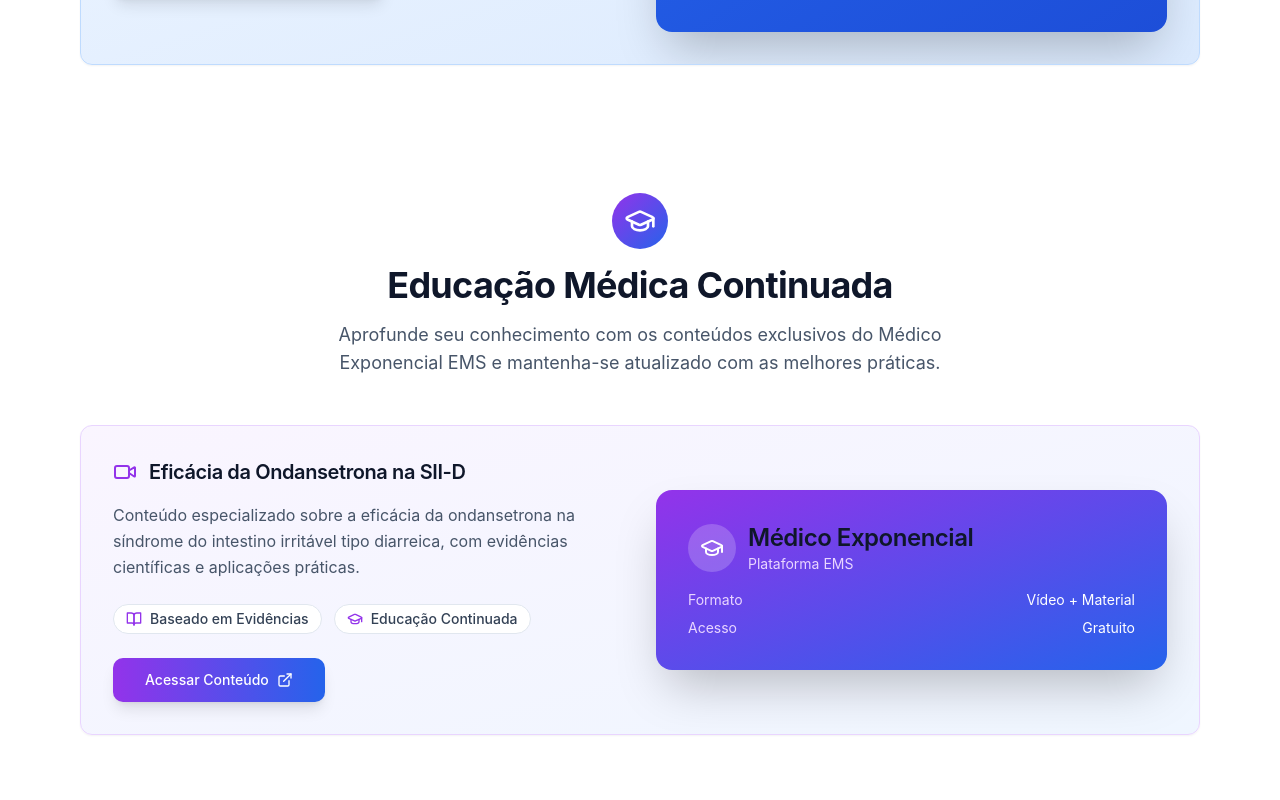
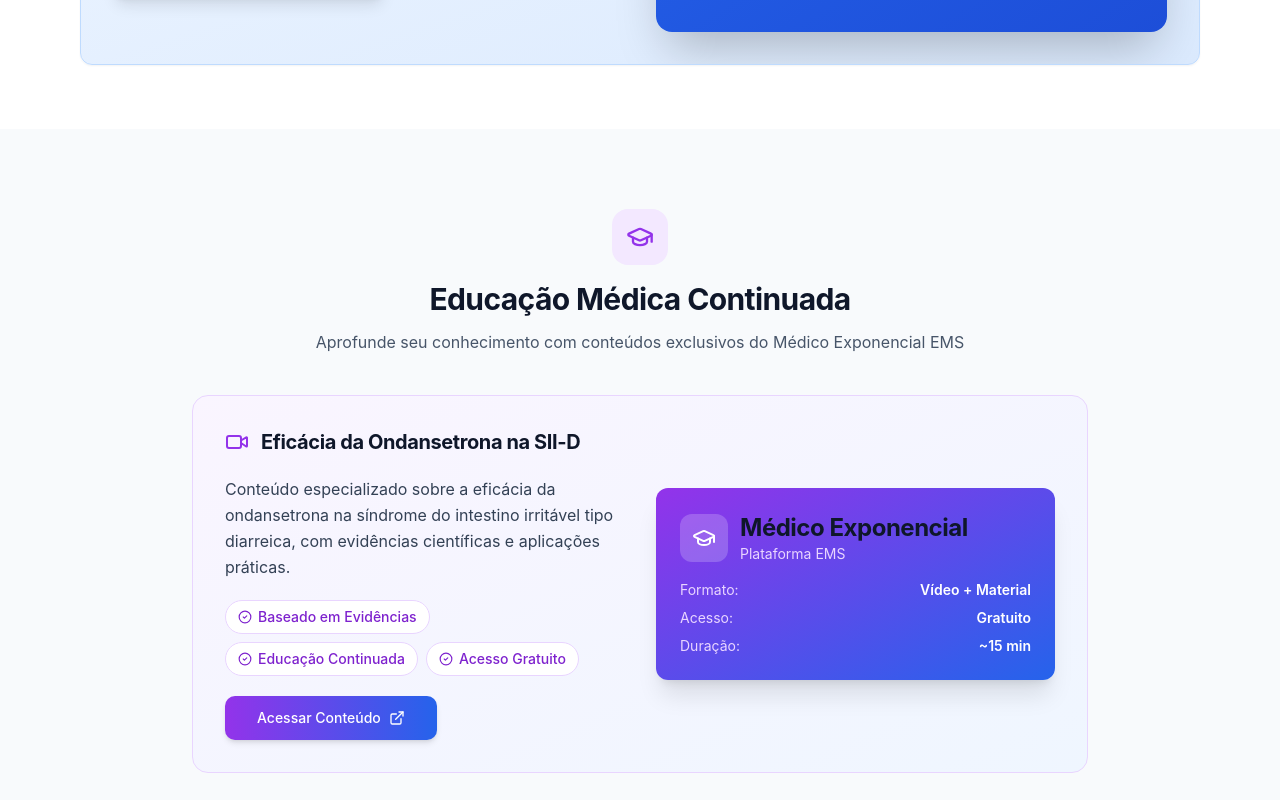
Before and after one commit to leonardogusso/enavo-gotas, a React (Vite) app: page / in a window 1280 px wide. Shown: the part 3960-4760 px from the top of the page. Built offline with nearby package versions, Linux system fonts and the light colour scheme.

Commit message:
Update CourseCTA.tsx

```diff
--- a/src/components/sections/CourseCTA.tsx
+++ b/src/components/sections/CourseCTA.tsx
@@ -1,32 +1,30 @@
 import React from 'react';
 import { motion } from 'framer-motion';
-import { Card, CardContent } from '@/components/ui/card';
 import { Button } from '@/components/ui/button';
-import { GraduationCap, ExternalLink, BookOpen, Video } from 'lucide-react';
+import { GraduationCap, ExternalLink, Video, CheckCircle2 } from 'lucide-react';
 import { fadeInUp } from '@/lib/animations';
 
 export function CourseCTA() {
   const courseLink = "https://www.medicoexponencialems.com.br/video/eficacia-da-ondansetrona-na-sindrome-do-intestino-irritavel-tipo-diarreica-sii--d";
 
   return (
-    <section id="course-cta" className="mx-auto max-w-6xl px-4 py-16 scroll-mt-24">
+    <section id="course-cta" className="py-12 md:py-20 px-4 bg-slate-50">
+      <div className="max-w-4xl mx-auto">
         <motion.div
           variants={fadeInUp}
           initial="hidden"
           whileInView="visible"
           viewport={{ once: true, amount: 0.2 }}
-        className="text-center mb-12"
+          className="text-center mb-10"
         >
-        <div className="flex justify-center mb-4">
-          <div className="p-3 bg-gradient-to-br from-purple-600 to-blue-600 rounded-full">
-            <GraduationCap className="h-8 w-8 text-white" />
+          <div className="inline-flex items-center justify-center w-14 h-14 bg-purple-100 rounded-2xl mb-4">
+            <GraduationCap className="h-7 w-7 text-purple-600" />
           </div>
-        </div>
-        <h2 className="text-3xl md:text-4xl font-bold text-slate-900 mb-4">
+          <h2 className="text-2xl md:text-3xl font-bold text-slate-900 mb-3">
             Educação Médica Continuada
           </h2>
-        <p className="text-lg text-slate-600 max-w-2xl mx-auto">
-          Aprofunde seu conhecimento com os conteúdos exclusivos do Médico Exponencial EMS e mantenha-se atualizado com as melhores práticas.
+          <p className="text-slate-600 max-w-2xl mx-auto">
+            Aprofunde seu conhecimento com conteúdos exclusivos do Médico Exponencial EMS
           </p>
         </motion.div>
 
@@ -36,43 +34,41 @@ export function CourseCTA() {
           whileInView="visible"
           viewport={{ once: true, amount: 0.2 }}
         >
-        <Card className="bg-gradient-to-br from-purple-50 to-blue-50 border-purple-200 overflow-hidden">
-          <CardContent className="p-8">
+          <div className="bg-gradient-to-br from-purple-50 to-blue-50 border border-purple-200 rounded-2xl overflow-hidden">
+            <div className="p-6 md:p-8">
               <div className="grid md:grid-cols-2 gap-8 items-center">
-              <div className="space-y-6">
-                <div className="space-y-4">
-                  <div className="flex items-center space-x-3">
-                    <Video className="h-6 w-6 text-purple-600" />
-                    <h3 className="text-xl font-semibold text-slate-900">
+                {/* Conteúdo */}
+                <div className="space-y-5">
+                  <div className="flex items-center gap-3">
+                    <Video className="h-6 w-6 text-purple-600 flex-shrink-0" />
+                    <h3 className="text-xl font-bold text-slate-900">
                       Eficácia da Ondansetrona na SII-D
                     </h3>
                   </div>
-                  <p className="text-slate-600 leading-relaxed">
+
+                  <p className="text-slate-700 leading-relaxed">
                     Conteúdo especializado sobre a eficácia da ondansetrona na síndrome do intestino irritável tipo diarreica, com evidências científicas e aplicações práticas.
                   </p>
-                </div>
 
-                <div className="flex flex-wrap gap-3">
-                  <div className="flex items-center space-x-2 bg-white px-3 py-1 rounded-full border">
-                    <BookOpen className="h-4 w-4 text-purple-600" />
-                    <span className="text-sm font-medium text-slate-700">Baseado em Evidências</span>
-                  </div>
-                  <div className="flex items-center space-x-2 bg-white px-3 py-1 rounded-full border">
-                    <GraduationCap className="h-4 w-4 text-purple-600" />
-                    <span className="text-sm font-medium text-slate-700">Educação Continuada</span>
-                  </div>
+                  <div className="flex flex-wrap gap-2">
+                    {['Baseado em Evidências', 'Educação Continuada', 'Acesso Gratuito'].map((tag, idx) => (
+                      <span key={idx} className="inline-flex items-center gap-1.5 bg-white px-3 py-1.5 rounded-full border border-purple-200 text-sm font-medium text-purple-700">
+                        <CheckCircle2 className="h-3.5 w-3.5" />
+                        {tag}
+                      </span>
+                    ))}
                   </div>
 
                   <Button
                     asChild
                     size="lg"
-                  className="bg-gradient-to-r from-purple-600 to-blue-600 hover:from-purple-700 hover:to-blue-700 text-white shadow-lg hover:shadow-xl transition-all duration-200"
+                    className="w-full md:w-auto bg-gradient-to-r from-purple-600 to-blue-600 hover:from-purple-700 hover:to-blue-700 text-white shadow-md hover:shadow-lg transition-all"
                   >
                     <a
                       href={courseLink}
                       target="_blank"
                       rel="noreferrer"
-                    className="inline-flex items-center space-x-2"
+                      className="inline-flex items-center gap-2"
                     >
                       <span>Acessar Conteúdo</span>
                       <ExternalLink className="h-4 w-4" />
@@ -80,29 +76,41 @@ export function CourseCTA() {
                   </Button>
                 </div>
 
-              <div className="relative hidden md:block">
-                <div className="bg-gradient-to-br from-purple-600 to-blue-600 rounded-2xl p-8 text-white shadow-2xl">
+                {/* Card Visual */}
+                <div className="hidden md:block">
+                  <div className="bg-gradient-to-br from-purple-600 to-blue-600 rounded-xl p-6 text-white shadow-xl">
                     <div className="space-y-4">
-                    <div className="flex items-center space-x-3">
-                      <div className="w-12 h-12 bg-white/20 rounded-full flex items-center justify-center">
+                      <div className="flex items-center gap-3">
+                        <div className="w-12 h-12 bg-white/20 rounded-xl flex items-center justify-center flex-shrink-0">
                           <GraduationCap className="h-6 w-6" />
                         </div>
                         <div>
-                        <h4 className="font-semibold">Médico Exponencial</h4>
+                          <h4 className="font-bold">Médico Exponencial</h4>
                           <p className="text-purple-200 text-sm">Plataforma EMS</p>
                         </div>
                       </div>
-                    <div className="space-y-2">
-                      <div className="flex justify-between text-sm"><span className="text-purple-200">Formato</span><span>Vídeo + Material</span></div>
-                      <div className="flex justify-between text-sm"><span className="text-purple-200">Acesso</span><span>Gratuito</span></div>
+                      <div className="space-y-2 text-sm">
+                        <div className="flex justify-between">
+                          <span className="text-purple-200">Formato:</span>
+                          <span className="font-semibold">Vídeo + Material</span>
+                        </div>
+                        <div className="flex justify-between">
+                          <span className="text-purple-200">Acesso:</span>
+                          <span className="font-semibold">Gratuito</span>
+                        </div>
+                        <div className="flex justify-between">
+                          <span className="text-purple-200">Duração:</span>
+                          <span className="font-semibold">~15 min</span>
                         </div>
                       </div>
                     </div>
                   </div>
                 </div>
-          </CardContent>
-        </Card>
+              </div>
+            </div>
+          </div>
         </motion.div>
+      </div>
     </section>
   );
 }
```
Lines whose indentation alone changed are shown as unchanged.
